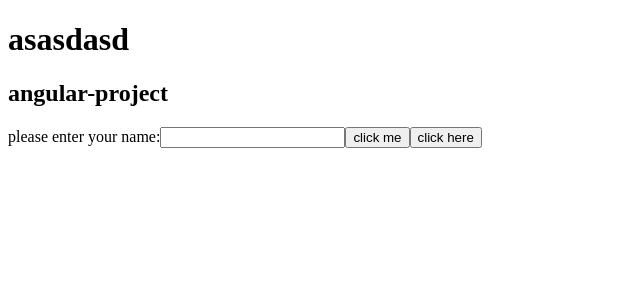
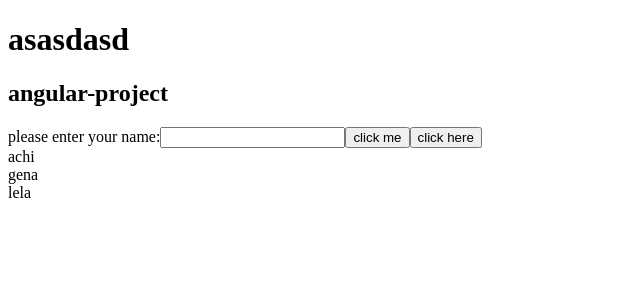
Before and after one commit to achiewe/angular-project, an Angular app: page / in a window 1280 px wide. Shown: the top 300 px of the page, without its empty margins (0-640 px from the left). Built offline with nearby package versions, Linux system fonts and the light colour scheme.

Commit message:
add the ngFor where we can write all thefruit name from the data

```diff
--- a/src/app/app.component.html
+++ b/src/app/app.component.html
@@ -6,5 +6,9 @@
 <span> please enter your name:</span>
 <input #yourName [type]="inputType" />
 <button (click)="notify(yourName.value)">click me</button>
-
 <button *ngIf="numberOfItems > 5">click here</button>
+<div>
+  <div *ngFor="let fruit of data">
+    {{ fruit.name }}
+  </div>
+</div>
```
